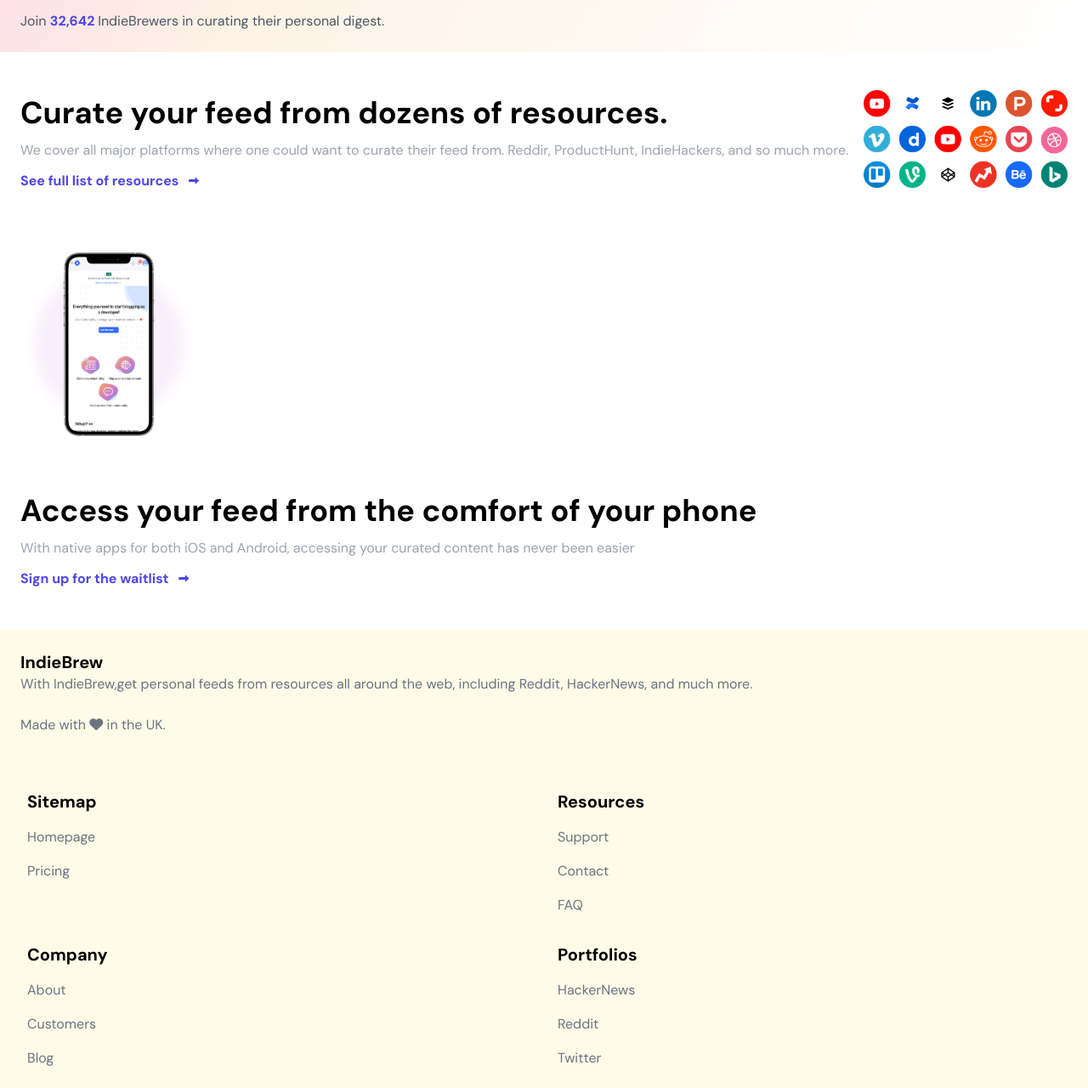
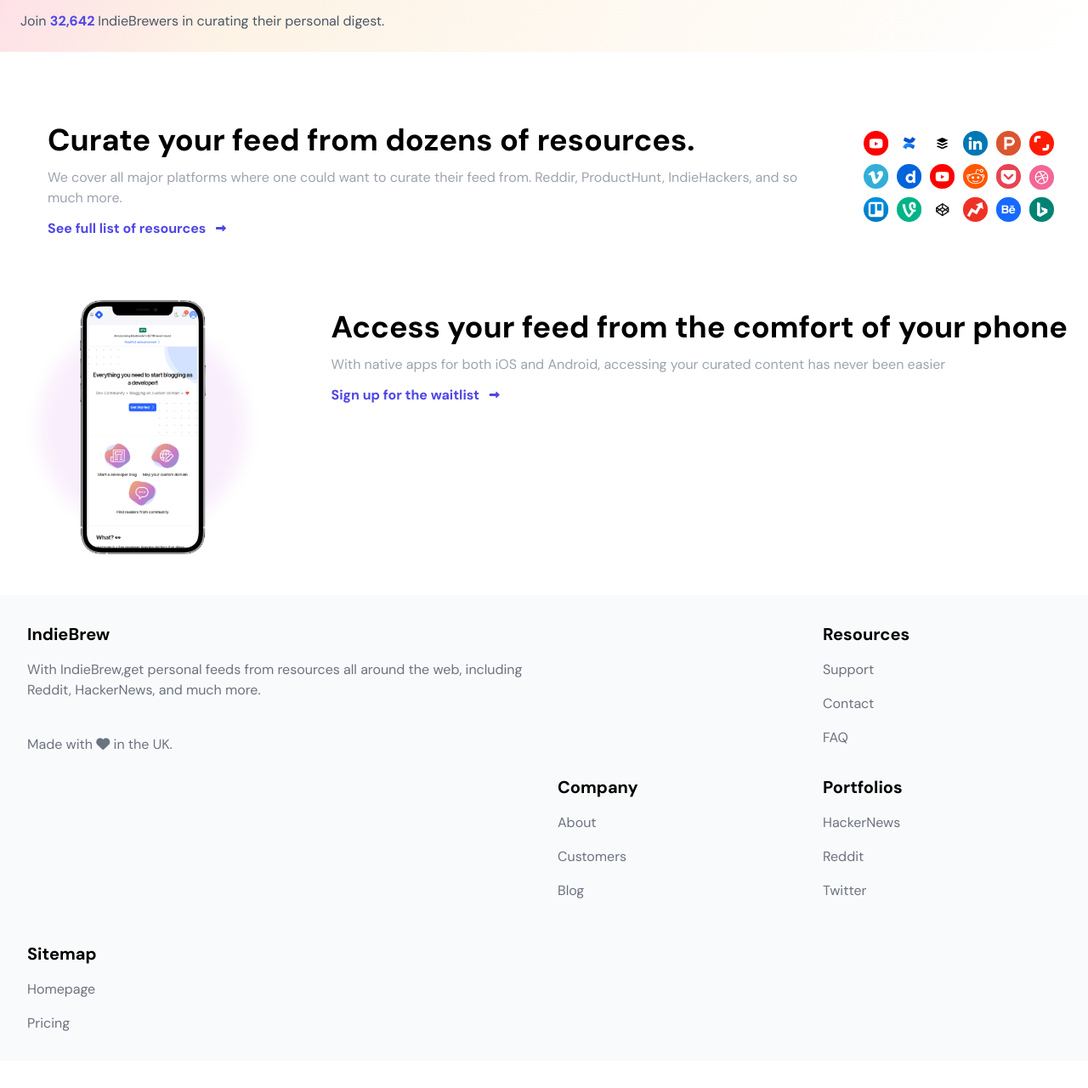
Before and after one commit to Ahmed7019/Indie-landing-page, a website: page index.html in a window 1280 px wide. Shown: the part 1120-2400 px from the top of the page at 85% size. After the commit the page ends 2368 px from the top, so only its background shows below. Drawn offline with Linux system fonts and the light colour scheme.

Commit message:
fiinished main and started with footer grid

```diff
--- a/index.html
+++ b/index.html
@@ -55,7 +55,7 @@
         <div class="p-6">
             <section>
                 <div class="flex flex-col sm:flex-row sm:justify-between">
-                    <div class="order-2 my-4 sm:order-1">
+                    <div class="order-2 my-4 sm:w-5/6 p-8 sm:order-1">
                         <h2 class="text-4xl font-bold my-3">Curate your feed from dozens of resources.</h2>
                         <p class="text-gray-400 my-3">We cover all major platforms where one could want to curate their
                             feed from. Reddir,
@@ -64,17 +64,17 @@
                         <a href="#" class="text-indigo-600 font-semibold">See full list of resources <i
                                 class="fa-solid fa-right-long fa-xs mx-2"></i></a>
                     </div>
-                    <img src="Assets/Social Media Icons.png" alt="social media" class="order-1 my-4 sm:w-60 sm:object-contain sm:self-center">
+                    <img src="Assets/Social Media Icons.png" alt="social media" class="order-1 my-4 sm:w-64 sm:my-0 sm:p-4 sm:object-contain sm:self-center">
                 </div>
             </section>
             <br>
             <section>
-                <div>
-                     <img src="Assets/Phone Mockup.png" alt="phone image" class="my-8 sm:w-52">
+                <div class="sm:flex sm:justify-between sm:items-start">
+                     <img src="Assets/Phone Mockup.png" alt="phone image" class="my-8 sm:my-0 sm:w-72  sm:object-contain">
                 <br>
                 <div>
-                    <h2 class="text-4xl font-bold my-3">Access your feed from the comfort of your phone</h2>
-                    <p class="text-gray-400 my-3">With native apps for both iOS and Android, accessing your curated
+                    <h2 class="text-4xl font-bold my-3 ">Access your feed from the comfort of your phone</h2>
+                    <p class="text-gray-400 my-3 ">With native apps for both iOS and Android, accessing your curated
                         content has never been easier
                     </p>
                     <a href="signup.html" class="text-indigo-600 font-semibold" target="_blank">Sign up for the waitlist
@@ -85,19 +85,19 @@
         </div>
     </main>
     <br>
-    <footer class="bg-yellow-50">
+    <footer class="bg-gray-50">
         <div class="p-6">
-            <div class="grid grid-cols-2 row-auto gap-4">
-                <div class="col-span-2">
-                    <h3 class="text-xl font-bold">IndieBrew</h3>
-                    <p class="text-gray-500">With IndieBrew,get personal feeds from resources all around the web,
+            <div class="grid grid-cols-2 sm:grid-cols-4 gap-4">
+                <div class="col-span-2  sm:row-span-3">
+                    <h3 class="text-xl font-bold p-2">IndieBrew</h3>
+                    <p class="text-gray-500 p-2">With IndieBrew,get personal feeds from resources all around the web,
                         including Reddit,
                         HackerNews, and much more.</p>
                     <br>
-                    <p class="text-gray-500">Made with <i class="fa-solid fa-heart "></i> in the UK.</p>
+                    <p class="text-gray-500 p-2">Made with <i class="fa-solid fa-heart "></i> in the UK.</p>
                 </div>
                 <br>
-                <ul class="col-start-1">
+                <ul class="col-start-1 sm:order-2">
                     <h3 class="text-xl font-bold p-2">Sitemap</h3>
                     <li class="text-gray-500 p-2"><a href="#">Homepage</a></li>
                     <li class="text-gray-500 p-2"><a href="#">Pricing</a></li>
```
Also changed, not shown: dist/output.css.
